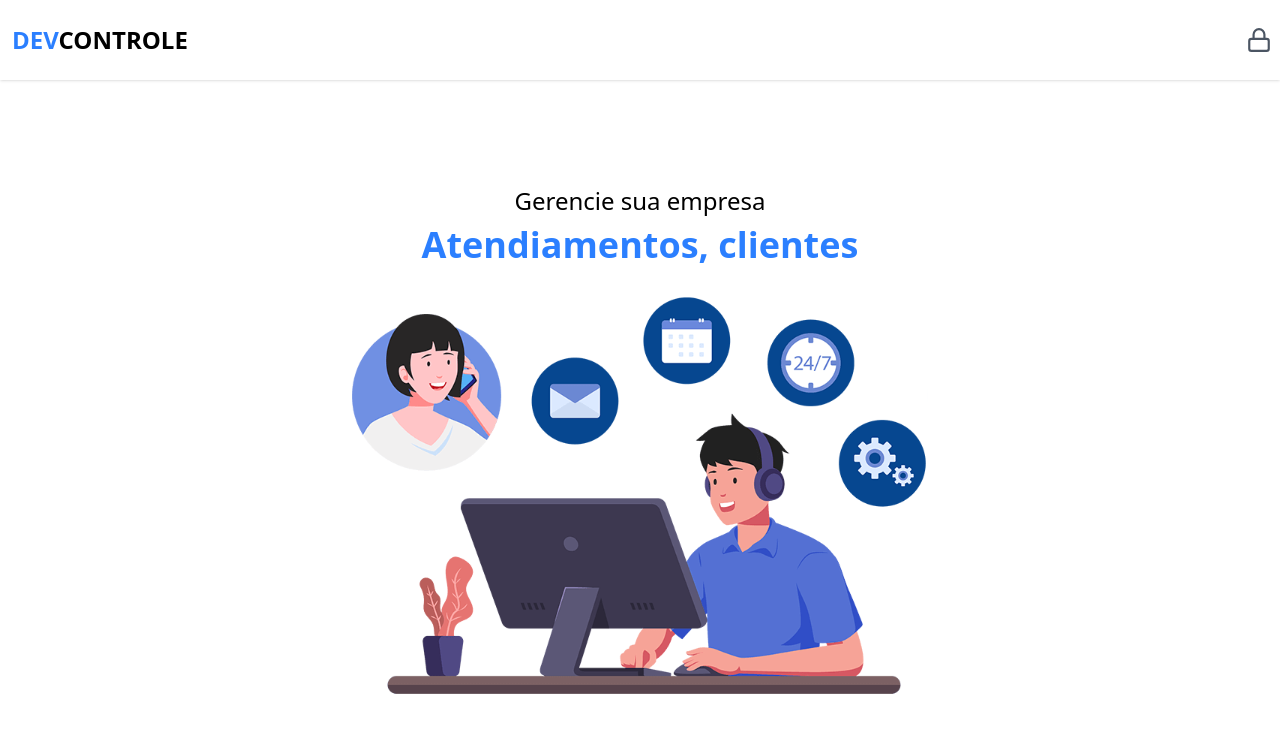
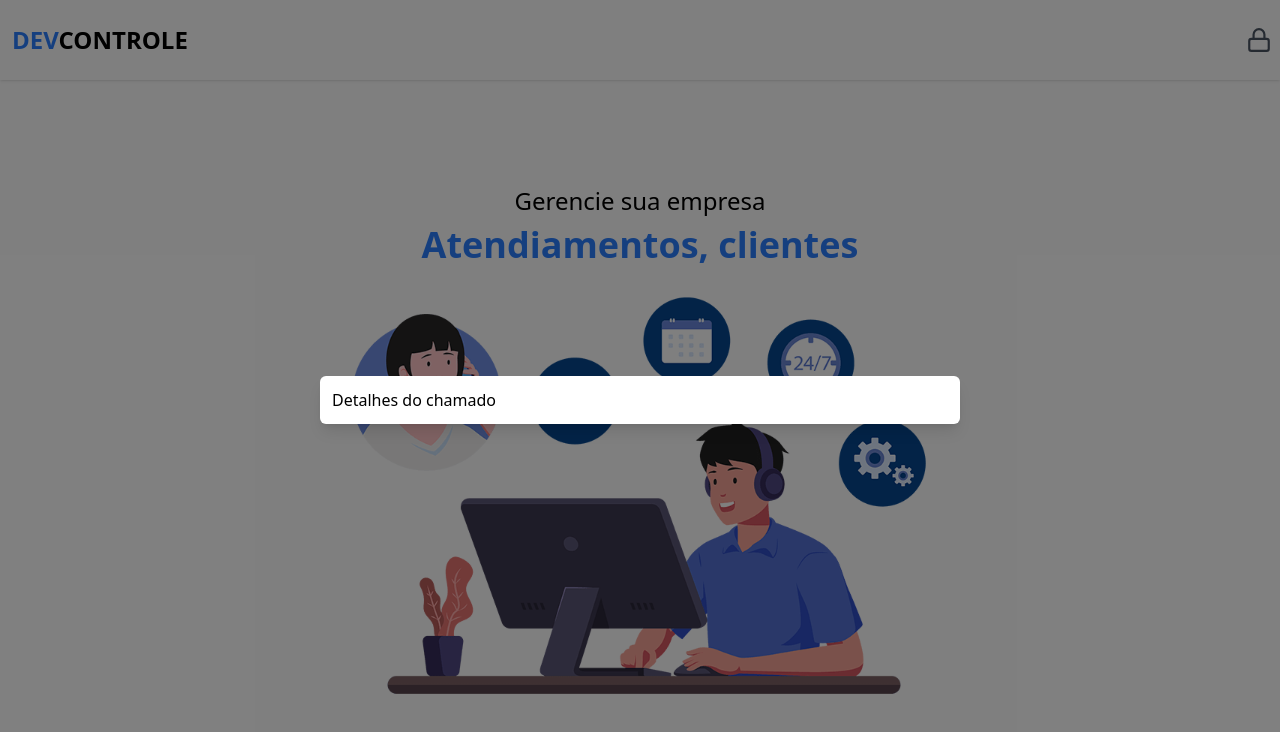
Before and after one commit to rayanrib007/dev-control, a Next.js app: page / in a window 1280 px wide. Shown: the top 732 px of the page. Built offline with nearby package versions, Linux system fonts and the light colour scheme; no server answers.

Commit message:
Partial: Added modal to view ticket details

```diff
--- a/src/app/layout.tsx
+++ b/src/app/layout.tsx
@@ -3,6 +3,7 @@ import { Geist, Geist_Mono } from "next/font/google";
 import "./globals.css";
 import CHeaderDefault from "@/components/header/CHeaderDefault";
 import ProviderAuth from "@/components/providers/providerAuth";
+import { ModalProvider } from "@/providers/modal";
 
 const geistSans = Geist({
   variable: "--font-geist-sans",
@@ -30,8 +31,10 @@ export default function RootLayout({
         className={`${geistSans.variable} ${geistMono.variable} antialiased`}
       >
         <ProviderAuth>
-          <CHeaderDefault />
-          {children}
+          <ModalProvider>
+            <CHeaderDefault />
+            {children}
+          </ModalProvider>
         </ProviderAuth>
       </body>
     </html>
--- /dev/null
+++ b/src/components/generals/CModalViewInfos.tsx
@@ -0,0 +1,12 @@
+"use client";
+export function CModalViewInfos() {
+  return (
+    <section className="absolute w-full h-full bg-black/50 flex items-center justify-center">
+      <div className="absolute inset-0 flex items-center justify-center">
+        <div className="w-4/5 md:w-1/2 max-w-2xl shadow-lg bg-white rounded-md p-3">
+          Detalhes do chamado
+        </div>
+      </div>
+    </section>
+  );
+}
--- /dev/null
+++ b/src/providers/modal.tsx
@@ -0,0 +1,23 @@
+"use client";
+import { CModalViewInfos } from "@/components/generals/CModalViewInfos";
+import { createContext, ReactNode, useState } from "react";
+
+interface ModalContextData {
+  visible: boolean;
+  handleModalVisible: () => void;
+}
+
+export const ModalContext = createContext({} as ModalContextData);
+
+export function ModalProvider({ children }: { children: ReactNode }) {
+  const [visible, setVisible] = useState(true);
+  function handleModalVisible() {
+    setVisible(!visible);
+  }
+  return (
+    <ModalContext.Provider value={{ visible, handleModalVisible }}>
+      {visible && <CModalViewInfos />}
+      {children}
+    </ModalContext.Provider>
+  );
+}
```
